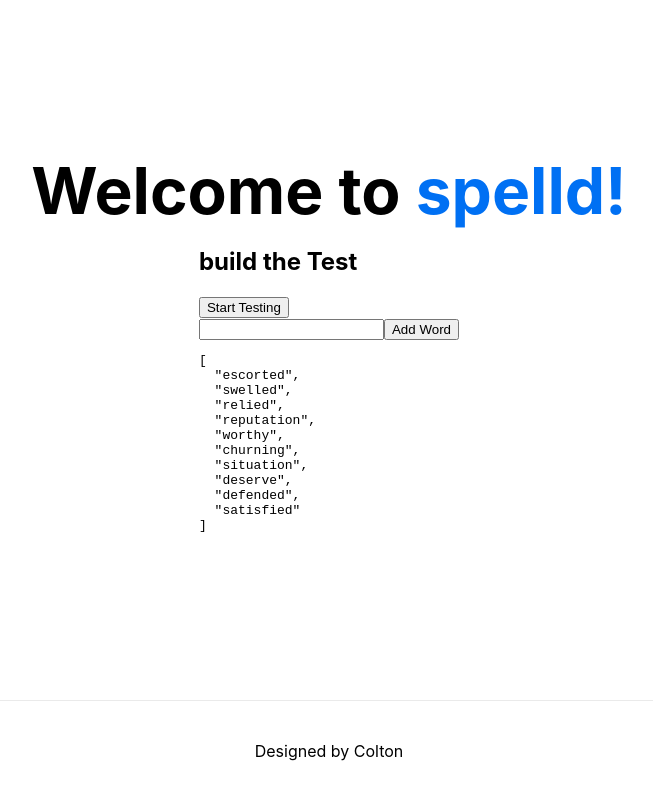
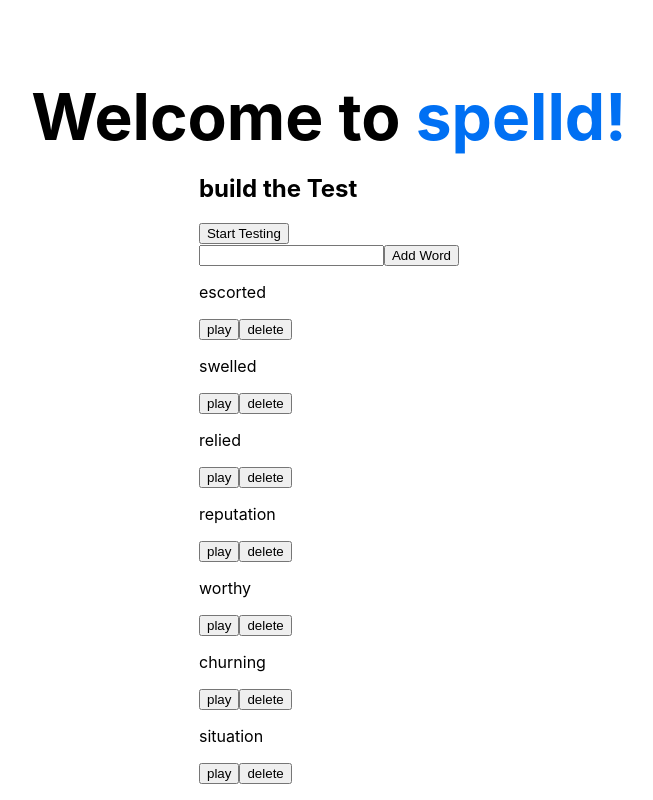
Before and after one commit to simplexologylab/spelld-app-next, a Next.js app: page / in a window 1280 px wide. Shown: the top 800 px of the page, without its empty margins (311-964 px from the left). Built offline with nearby package versions, Linux system fonts and the light colour scheme.

Commit message:
add-delete

```diff
--- a/pages/index.js
+++ b/pages/index.js
@@ -98,6 +98,7 @@ export default function Home() {
   }
 
   function handleDelete(word) {
+    console.log("boom", word)
     setWords(
       [...words].filter((w) => {
         return w !== word;
@@ -131,7 +132,13 @@ export default function Home() {
             <input value={word} onChange={(e) => setWord(e.target.value)} />
             <button onClick={() => setWords([...words, word])}>Add Word</button>
           </div>
-          <pre>{JSON.stringify(words, null, 2)}</pre>
+          {words.map(w => (
+            <div id={w}>
+              <p>{w}</p>
+              <button onClick={() => say(w)}>play</button>
+              <button onClick={() => handleDelete(w)}>delete</button>
+            </div>
+          ))}
         </div>
 
         {playing && (
```
